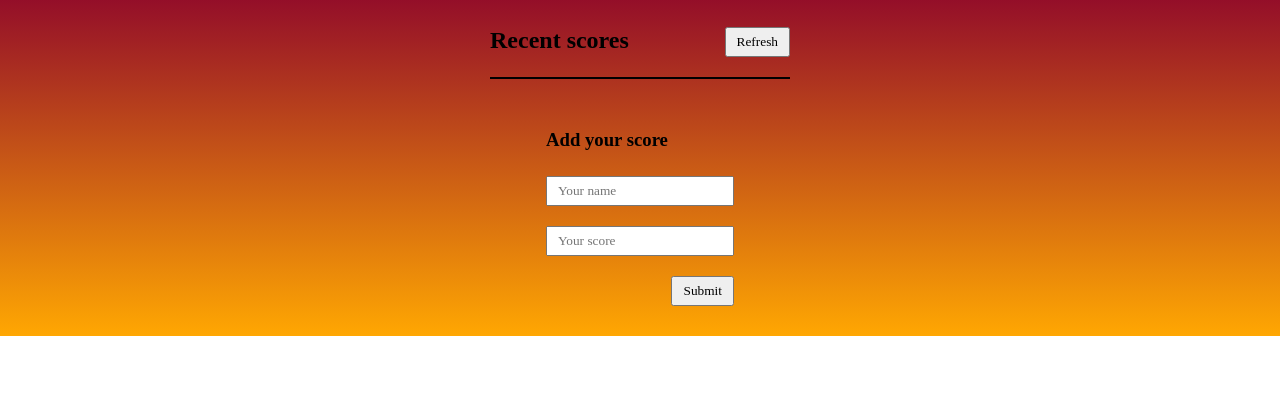
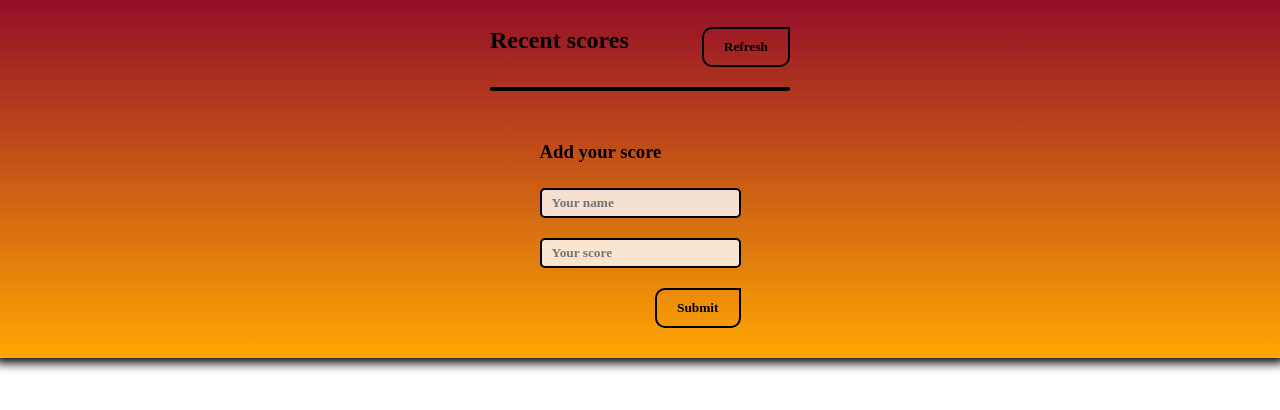
Before and after one commit to Luffytaro22/Leaderboard, a website built with webpack: page src/index.html in a window 1280 px wide. Shown: the part 100-510 px from the top of the page. Built offline with nearby package versions, Linux system fonts and the light colour scheme; no server answers; a web font is replaced by a local one.

Commit message:
Include styles to the inputs and buttons

```diff
--- a/src/styles.css
+++ b/src/styles.css
@@ -36,12 +36,14 @@ form {
   align-items: center;
   background: linear-gradient(180deg, #930d29, #ffa702);
   padding: 30px 10px;
+  box-shadow: 0 0 10px 5px #030303;
 }
 
 .scores {
   display: flex;
   padding: 10px 10px;
   gap: 10px;
+  font-weight: bolder;
 }
 
 .scores:nth-child(even) {
@@ -53,7 +55,8 @@ form {
 }
 
 #scores-container {
-  border: 1px solid black;
+  border: 2px solid black;
+  border-radius: 10px;
 }
 
 #recent-scores {
@@ -72,10 +75,19 @@ form {
 
 form input {
   padding: 5px 10px;
+  font-weight: bolder;
+  outline: none;
+  border-radius: 5px;
+  background-color: rgba(255, 255, 255, 0.8);
+  border: 2px solid black;
 }
 
 #submit-button,
 #refresh-button {
   align-self: flex-end;
-  padding: 5px 10px;
+  padding: 10px 20px;
+  border-radius: 10px 0 10px 10px;
+  border: 2px solid black;
+  font-weight: bolder;
+  background: none;
 }
```
